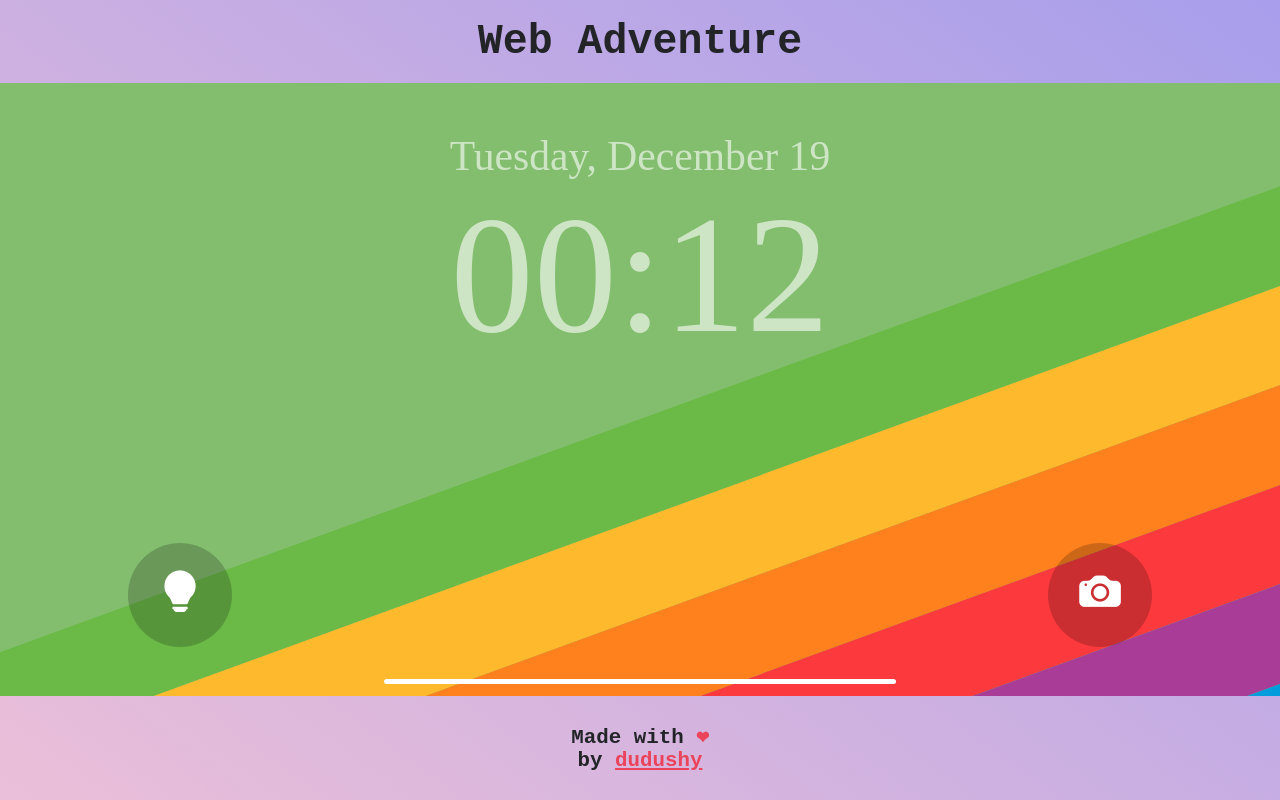
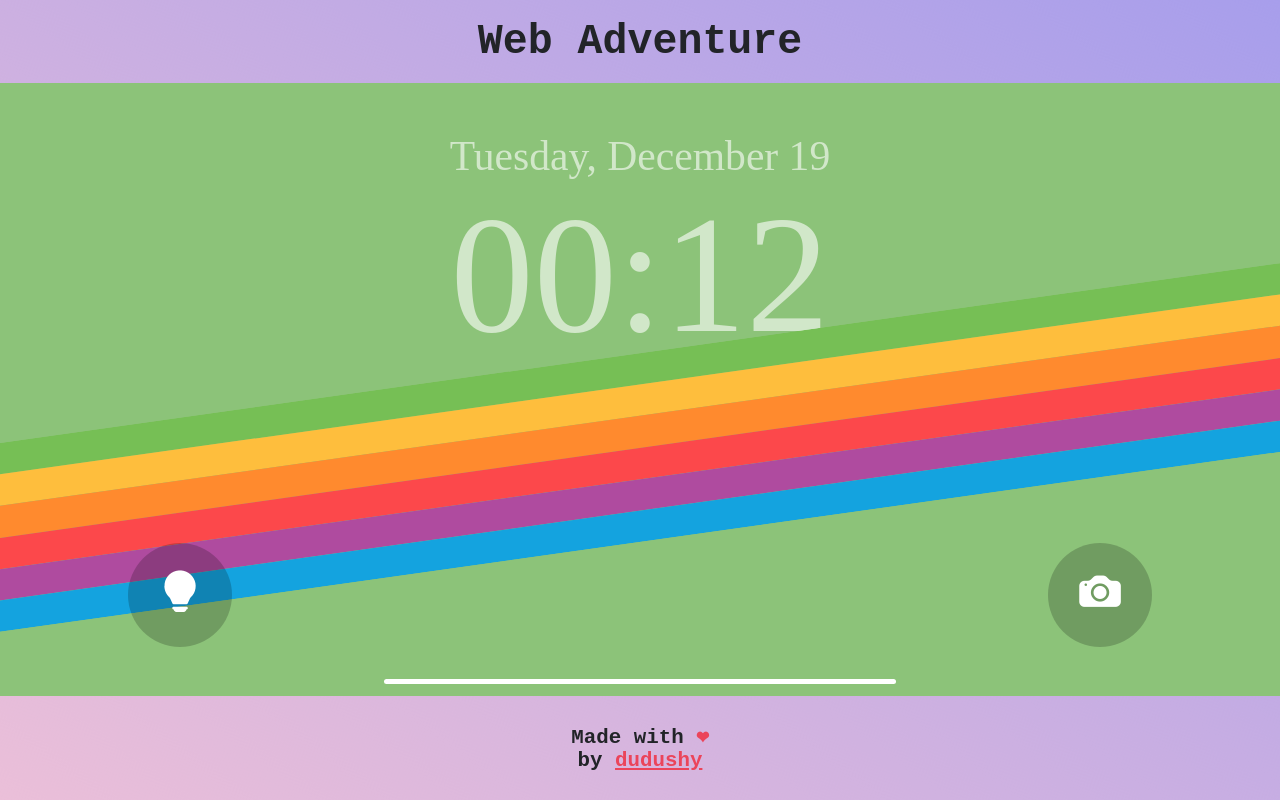
Before and after one commit to dudushy/web-adventure, an Angular app: page /iphone-lockscreen in a window 1280 px wide. Built offline with nearby package versions, Linux system fonts and the light colour scheme; a web font is replaced by a local one.

Commit message:
Fix more stuff

```diff
--- a/src/app/adventures/clones/iphone-lockscreen/iphone-lockscreen.component.html
+++ b/src/app/adventures/clones/iphone-lockscreen/iphone-lockscreen.component.html
@@ -1,20 +1,16 @@
 <div id="{{title}}-content" class="pageContent">
   <div id="lockscreen">
-    <div class="lockscreen-content" [style.transform]="'translateY(' + pullGestureConfig.translateY + 'px)'">
+    <div class="lockscreen-background">
+    </div>
+
+    <div class="lockscreen-content below" [style.transform]="'translateY(' + pullGestureConfig.translateY + 'px)'">
       <div class="dateAndClock">
         <div class="date">{{date}}</div>
         <div class="clock">{{time}}</div>
       </div>
+    </div>
 
-      <div class="lockscreenRainbow">
-        <div class="lockscreenRainbowColor"></div>
-        <div class="lockscreenRainbowColor"></div>
-        <div class="lockscreenRainbowColor"></div>
-        <div class="lockscreenRainbowColor"></div>
-        <div class="lockscreenRainbowColor"></div>
-        <div class="lockscreenRainbowColor"></div>
-      </div>
-
+    <div class="lockscreen-content above" [style.transform]="'translateY(' + pullGestureConfig.translateY + 'px)'">
       <div class="bottomButtons">
         <div class="button">
           <i class="bi bi-lightbulb-fill"></i>
@@ -28,6 +24,17 @@
       <div class="bottomBar"></div>
     </div>
 
+    <div class="lockscreen-foreground">
+      <div class="lockscreenRainbow">
+        <div class="lockscreenRainbowColor"></div>
+        <div class="lockscreenRainbowColor"></div>
+        <div class="lockscreenRainbowColor"></div>
+        <div class="lockscreenRainbowColor"></div>
+        <div class="lockscreenRainbowColor"></div>
+        <div class="lockscreenRainbowColor"></div>
+      </div>
+    </div>
+
     <div id="pullGestureTrigger"></div>
   </div>
 </div>
--- a/src/app/adventures/clones/iphone-lockscreen/iphone-lockscreen.component.scss
+++ b/src/app/adventures/clones/iphone-lockscreen/iphone-lockscreen.component.scss
@@ -30,8 +30,6 @@
 }
 
 #lockscreen {
-  --lockscreenBackground: #83be6e;
-
   position: relative;
   display: flex;
   flex-direction: column;
@@ -40,10 +38,26 @@
   height: 100%;
   width: 100%;
   overflow: hidden;
+
+  .lockscreen-background {
+    --lockscreenBackground: #83be6e;
+
+    position: absolute;
+    top: 0;
+    display: flex;
+    flex-direction: column;
+    justify-content: center;
+    align-items: center;
+    height: 100%;
+    width: 100%;
+    z-index: 0;
     background: var(--lockscreenBackground);
+  }
 
   .lockscreen-content {
-    position: relative;
+    // position: relative;
+    position: absolute;
+    top: 0;
     display: flex;
     flex-direction: column;
     justify-content: center;
@@ -52,6 +66,20 @@
     width: 100%;
     // overflow: hidden;
     @include allVendors(transition, 0.3s ease-in-out);
+    // background: transparentize($color: $white, $amount: 0.95);
+    // z-index: 1;
+
+    &.below {
+      z-index: 1;
+    }
+
+    &.above {
+      z-index: 3;
+      @include allVendors(
+        box-shadow,
+        0 calc(var(--responsiveUnit) * -1) calc(var(--responsiveUnit) * 2) calc(var(--responsiveUnit) * 0.01) $dark
+      );
+      background: transparentize($color: $white, $amount: 0.925);
     }
 
     .dateAndClock {
@@ -62,6 +90,7 @@
       flex-direction: column;
       align-items: center;
       justify-content: center;
+      // z-index: 1;
 
       .date,
       .clock {
@@ -80,56 +109,10 @@
       }
     }
 
-  .lockscreenRainbow {
-    --lockscreenRainbowHeight: calc(var(--responsiveUnit) * 4.5);
-    --lockscreenRainbowColor1: #6bba47;
-    --lockscreenRainbowColor2: #feb92d;
-    --lockscreenRainbowColor3: #ff811d;
-    --lockscreenRainbowColor4: #fc393d;
-    --lockscreenRainbowColor5: #a93c97;
-    --lockscreenRainbowColor6: #019cdc;
-
-    position: absolute;
-    // top: 1.75%;
-    // top: 30%;
-    top: calc(var(--responsiveUnit) * 17);
-    display: flex;
-    flex-direction: column;
-    justify-content: center;
-    width: 200%;
-    // height: 100%;
-    overflow: hidden;
-    transform: rotate(-20deg);
-    // transform: rotate(-20deg) scale(2);
-
-    .lockscreenRainbowColor {
-      height: var(--lockscreenRainbowHeight);
-
-      &:nth-child(1) {
-        background: var(--lockscreenRainbowColor1);
-      }
-
-      &:nth-child(2) {
-        background: var(--lockscreenRainbowColor2);
-      }
-
-      &:nth-child(3) {
-        background: var(--lockscreenRainbowColor3);
-      }
-
-      &:nth-child(4) {
-        background: var(--lockscreenRainbowColor4);
-      }
-
-      &:nth-child(5) {
-        background: var(--lockscreenRainbowColor5);
-      }
-
-      &:nth-child(6) {
-        background: var(--lockscreenRainbowColor6);
-      }
-    }
-  }
+    // .bottomButtons,
+    // .bottomBar {
+    //   z-index: 3;
+    // }
 
     .bottomButtons {
       position: absolute;
@@ -170,15 +153,6 @@
       }
     }
 
-  #pullGestureTrigger {
-    position: absolute;
-    bottom: 0;
-    // background: red;
-    width: 100%;
-    // height: 10%;
-    height: 5%;
-  }
-
     .bottomBar {
       position: absolute;
       bottom: 2%;
@@ -188,3 +162,87 @@
       border-radius: calc(var(--responsiveUnit) * 1);
     }
   }
+
+  .lockscreen-foreground {
+    position: absolute;
+    top: 0;
+    display: flex;
+    flex-direction: column;
+    justify-content: center;
+    align-items: center;
+    height: 100%;
+    width: 100%;
+    // z-index: 2;
+
+    .lockscreenRainbow {
+      --lockscreenRainbowHeight: calc(var(--responsiveUnit) * 4.2);
+      // --lockscreenRainbowHeight: 6.5vh;
+      --lockscreenRainbowTopOffset: calc(var(--responsiveUnit) * 18.8);
+      // --lockscreenRainbowTopOffset: 26vh;
+      --lockscreenRainbowRotation: -20deg;
+      --lockscreenRainbowColor1: #6bba47;
+      --lockscreenRainbowColor2: #feb92d;
+      --lockscreenRainbowColor3: #ff811d;
+      --lockscreenRainbowColor4: #fc393d;
+      --lockscreenRainbowColor5: #a93c97;
+      --lockscreenRainbowColor6: #019cdc;
+
+      @include landscape {
+        --lockscreenRainbowHeight: calc(var(--responsiveUnit) * 1.5);
+        // --lockscreenRainbowHeight: 6.5vh;
+        --lockscreenRainbowTopOffset: calc(var(--responsiveUnit) * 13);
+        // --lockscreenRainbowTopOffset: 26vh;
+        --lockscreenRainbowRotation: -8deg;
+      }
+
+      position: absolute;
+      top: var(--lockscreenRainbowTopOffset);
+      display: flex;
+      flex-direction: column;
+      justify-content: center;
+      width: 200%;
+      // height: 100%;
+      overflow: hidden;
+      transform: rotate(var(--lockscreenRainbowRotation));
+      z-index: 2;
+
+      .lockscreenRainbowColor {
+        height: var(--lockscreenRainbowHeight);
+
+        &:nth-child(1) {
+          background: var(--lockscreenRainbowColor1);
+        }
+
+        &:nth-child(2) {
+          background: var(--lockscreenRainbowColor2);
+        }
+
+        &:nth-child(3) {
+          background: var(--lockscreenRainbowColor3);
+        }
+
+        &:nth-child(4) {
+          background: var(--lockscreenRainbowColor4);
+        }
+
+        &:nth-child(5) {
+          background: var(--lockscreenRainbowColor5);
+        }
+
+        &:nth-child(6) {
+          background: var(--lockscreenRainbowColor6);
+        }
+      }
+    }
+  }
+
+  #pullGestureTrigger {
+    position: absolute;
+    bottom: 0;
+    // background: red;
+    width: 100%;
+    // height: 10%;
+    height: 5%;
+    z-index: 4;
+  }
+}
--- a/src/app/adventures/clones/iphone-lockscreen/iphone-lockscreen.component.ts
+++ b/src/app/adventures/clones/iphone-lockscreen/iphone-lockscreen.component.ts
@@ -18,6 +18,7 @@ export class IphoneLockscreenComponent implements OnInit {
     currentY: 0,
     isDragging: false,
     translateY: 0,
+    // translateY: -200,
     // threshold: 100,
     threshold: -100,
     multiplier: 0.5
@@ -146,6 +147,17 @@ export class IphoneLockscreenComponent implements OnInit {
       console.log(`[${this.title}#setupPullGesture#mouseup] this.pullGestureConfig`, this.pullGestureConfig);
     });
 
+    lockscreen.addEventListener('mouseleave', () => {
+      console.log(`[${this.title}#setupPullGesture#mouseleave]`);
+
+      if (!this.pullGestureConfig.isDragging) return;
+
+      this.pullGestureConfig.isDragging = false;
+      this.pullGestureConfig.translateY = 0;
+
+      console.log(`[${this.title}#setupPullGesture#mouseleave] this.pullGestureConfig`, this.pullGestureConfig);
+    });
+
     //? Mobile Version
     triggerDiv.addEventListener('touchstart', (event) => {
       console.log(`[${this.title}#setupPullGesture#touchstart] event`, event);
```
Lines whose indentation alone changed are shown as unchanged.
